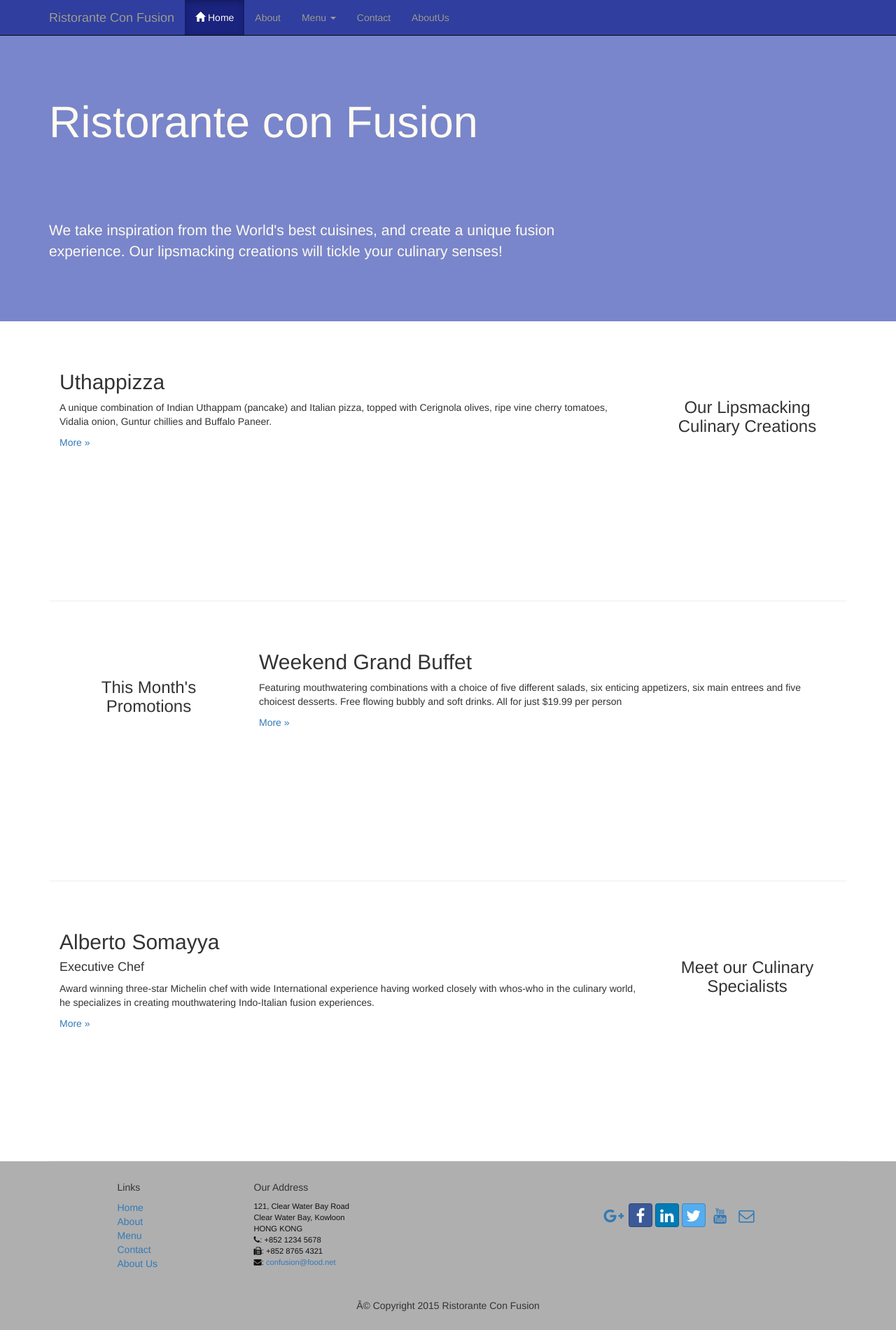
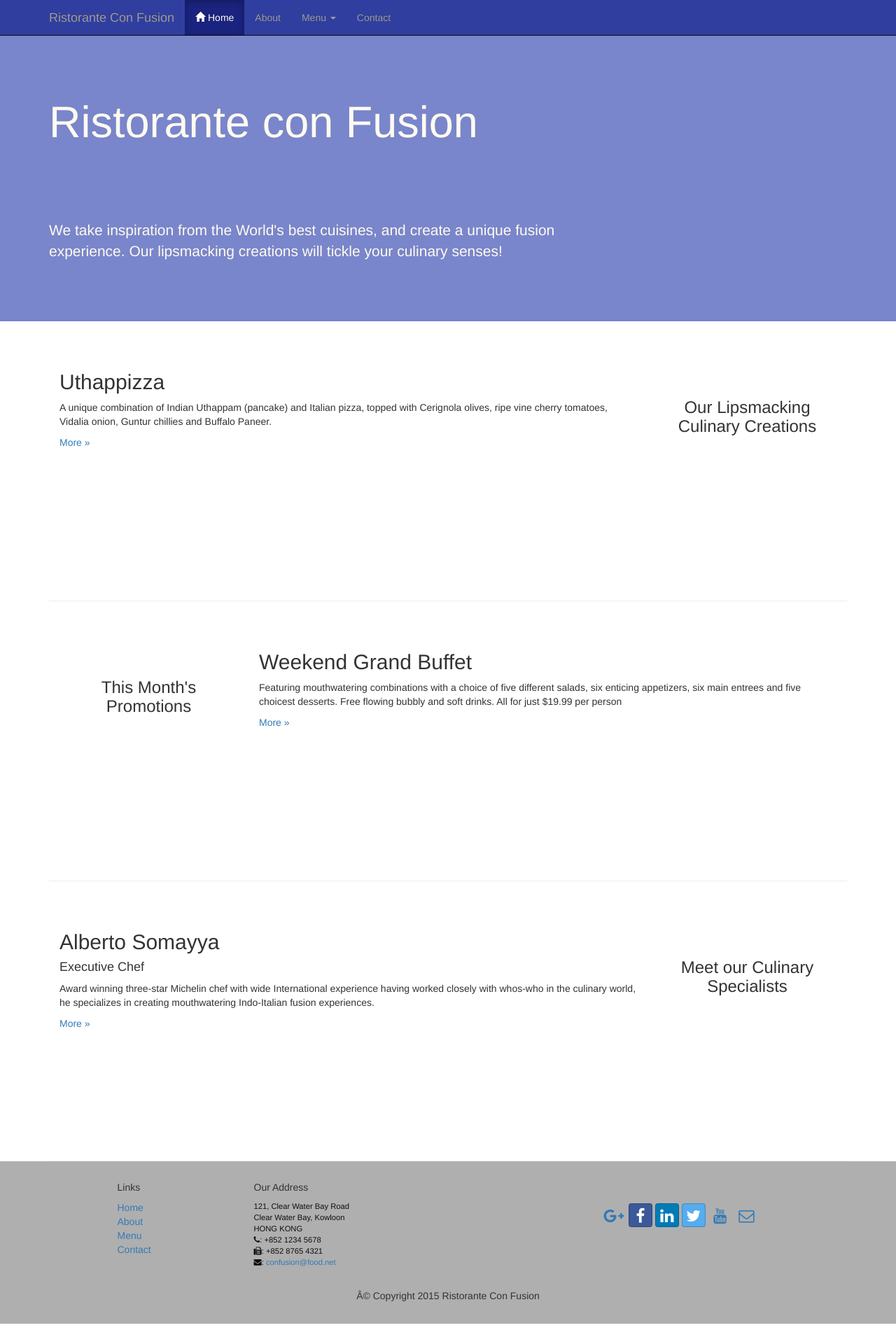
Before and after one commit to Rexie18/bootstraps, a plain HTML site: page index.html in a window 1280 px wide. Shown: the whole page at 70% size. Drawn offline with nearby package versions, Linux system fonts and the light colour scheme.

Commit message:
Update index.html

```diff
--- a/index.html
+++ b/index.html
@@ -44,7 +44,7 @@
  <div id="navbar" class="navbar-collapse collapse">
   <ul class="nav navbar-nav">
 	<li class="active"><a href="#"><span class="glyphicon glyphicon-home" aria-hidden="true"></span> Home</a></li>
-	<li><a href="#">About</a></li>
+	<li><a href="https://rexie18.github.io/bootstraps/aboutus">About</a></li>
 
 	 <li class="dropdown">
        <a href="#" class="dropdown-toggle" data-toggle="dropdown" role="button" aria-haspopup="true" aria-expanded="false"> Menu <span class="caret"></span></a>
@@ -62,7 +62,6 @@
       </li>
 
 	 <li><a href="#">Contact</a></li>
-	 <li><a href="https://rexie18.github.io/bootstraps/aboutus">AboutUs</a></li>
     </ul>
    </div>
 
@@ -134,10 +133,9 @@
                     <h5>Links</h5>
                      <ul class="list-unstyled">
                         <li><a href="https://d396qusza40orc.cloudfront.net/phoenixassets/web-frameworks/index.html#">Home</a></li>
-                        <li><a href="https://d396qusza40orc.cloudfront.net/phoenixassets/web-frameworks/index.html#">About</a></li>
-                        <li><a href="https://d396qusza40orc.cloudfront.net/phoenixassets/web-frameworks/index.html#">Menu</a></li>
-                        <li><a href="https://d396qusza40orc.cloudfront.net/phoenixassets/web-frameworks/index.html#">Contact</a></li>
-			<li><a href="https://rexie18.github.io/bootstraps/aboutus">About Us</a></li>
+                        <li><a href="https://rexie18.github.io/bootstraps/aboutus">About</a></li>
+                        <li><a href="#">Menu</a></li>
+                        <li><a href="#">Contact</a></li>
                     </ul>
                 </div>
                 <div class="col-xs-6 col-sm-5">
```
